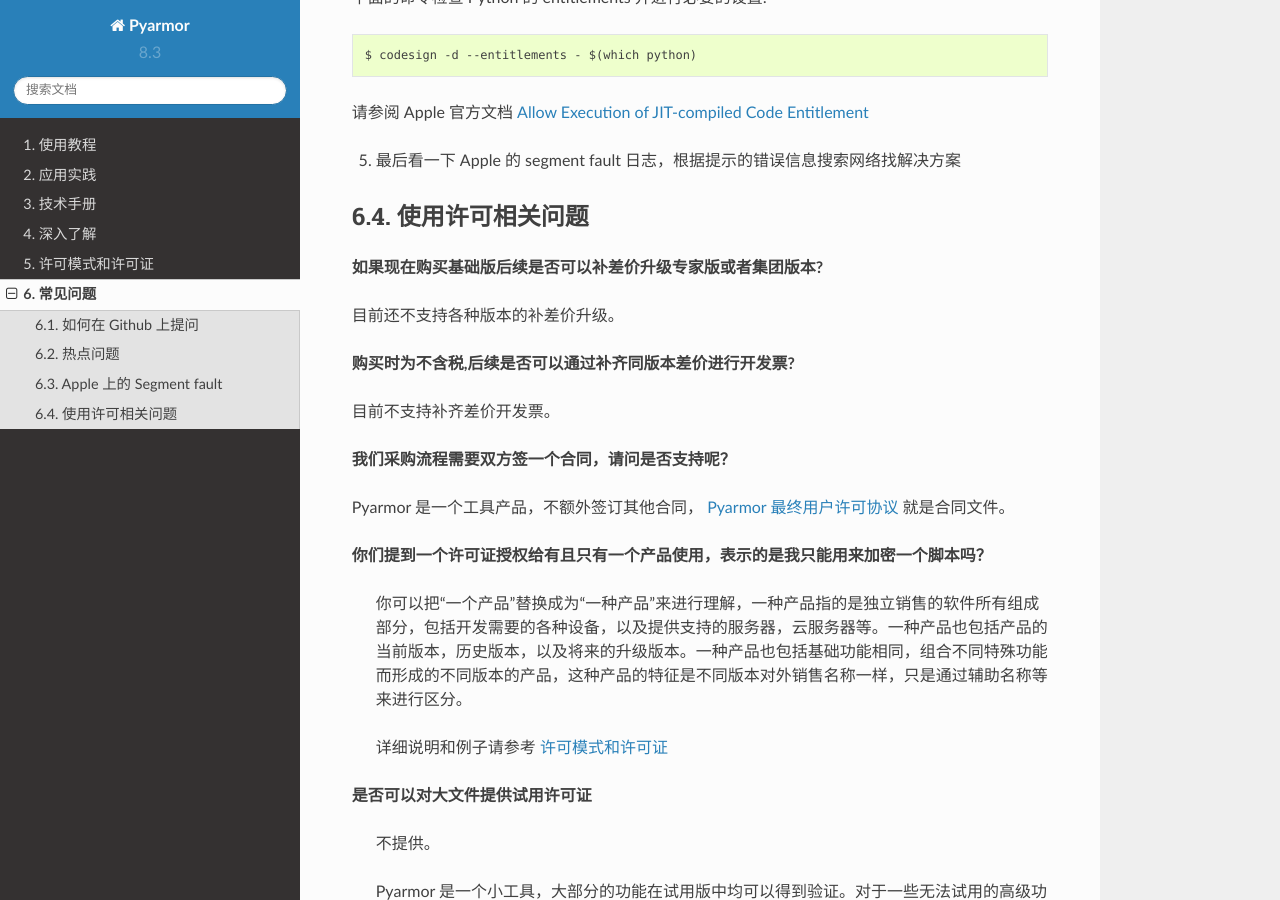
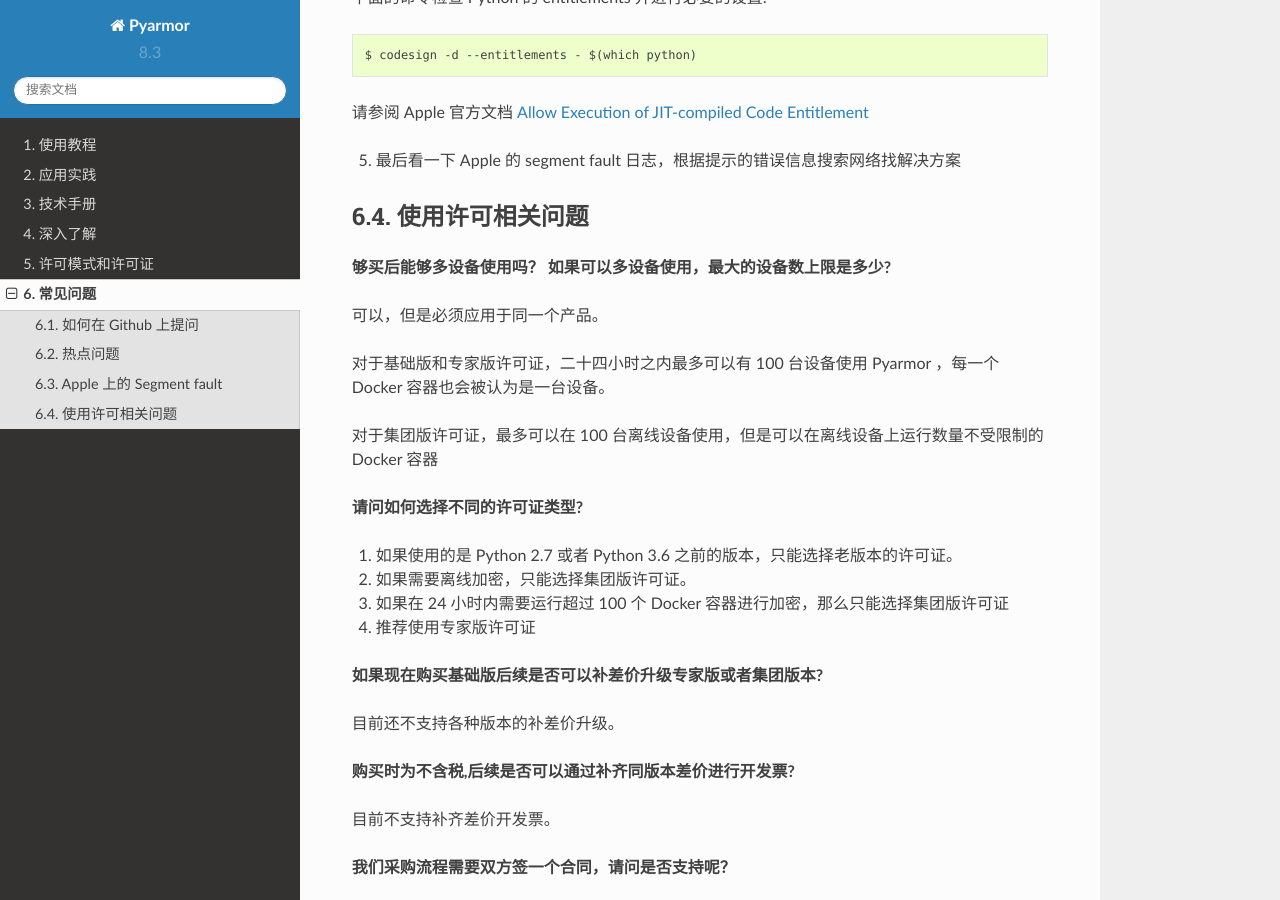
Before and after one commit to dashingsoft/pyarmor-docs-zh, a Sphinx documentation site: the page built from docs/questions.rst, in a window 1280 px wide and 900 px high, scrolled down 4366 px. Built offline with Sphinx 7.4.7 and the Read the Docs theme 2.0.0, drawn with Linux system fonts in a browser that asks for light colours.

Commit message:
增加许可证的常见问题

```diff
--- a/docs/questions.rst
+++ b/docs/questions.rst
@@ -178,6 +178,24 @@
 使用许可相关问题
 ================
 
+**够买后能够多设备使用吗？ 如果可以多设备使用，最大的设备数上限是多少?**
+
+可以，但是必须应用于同一个产品。
+
+对于基础版和专家版许可证，二十四小时之内最多可以有 100 台设备使用 Pyarmor ，每一个 Docker 容器也会被认为是一台设备。
+
+对于集团版许可证，最多可以在 100 台离线设备使用，但是可以在离线设备上运行数量不受限制的 Docker 容器
+
+**请问如何选择不同的许可证类型?**
+
+1. 如果使用的是 Python 2.7 或者 Python 3.6 之前的版本，只能选择老版本的许可证。
+
+2. 如果需要离线加密，只能选择集团版许可证。
+
+3. 如果在 24 小时内需要运行超过 100 个 Docker 容器进行加密，那么只能选择集团版许可证
+
+4. 推荐使用专家版许可证
+
 **如果现在购买基础版后续是否可以补差价升级专家版或者集团版本?**
 
 目前还不支持各种版本的补差价升级。
```
